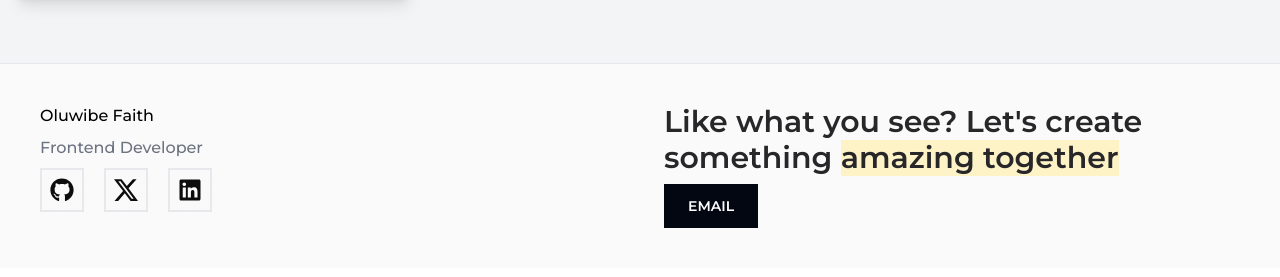
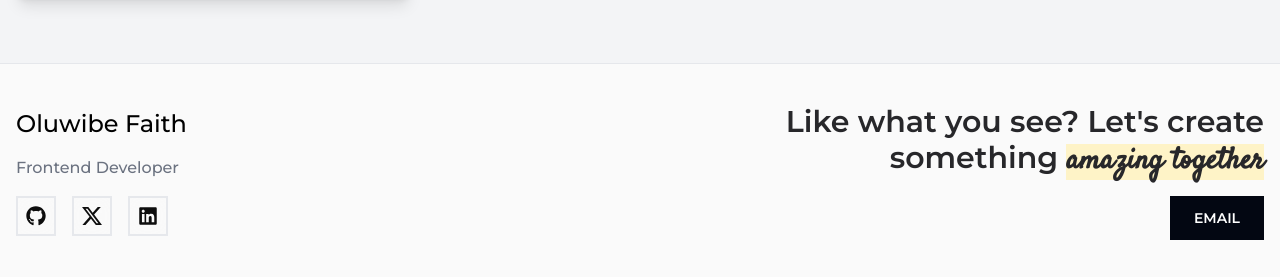
Before and after one commit to Olubebe/updated-portfolio, a React (Vite) app: page / in a window 1280 px wide. Shown: the part 2185-2462 px from the top of the page. Built offline with nearby package versions, Linux system fonts and the light colour scheme.

Commit message:
dix/for deployment

```diff
--- a/src/components/About.tsx
+++ b/src/components/About.tsx
@@ -1,5 +1,3 @@
-import React from "react";
-
 const About = () => {
   return (
     <section className="container mx-auto px-4 py-16 lg:py-24">
--- a/src/components/DetailedProjectPage.tsx
+++ b/src/components/DetailedProjectPage.tsx
@@ -4,7 +4,7 @@ import { motion } from "framer-motion";
 import { FaGithub, FaExternalLinkAlt } from "react-icons/fa";
 
 // Assume we have a getProjectById function to fetch project details
-import { getProjectById, ProjectType } from "../projectUtils";
+import { getProjectById } from "../projectUtils";
 
 const DetailedProjectPage: React.FC = () => {
   const { id } = useParams<{ id: string }>();
--- a/src/components/Footer.tsx
+++ b/src/components/Footer.tsx
@@ -1,42 +1,36 @@
-import { FaLinkedin } from "react-icons/fa";
+import { FaLinkedin, FaGithub } from "react-icons/fa";
 import { BsTwitterX } from "react-icons/bs";
-import { FaGithub } from "react-icons/fa";
+
 const Footer = () => {
   return (
     <>
       <hr />
-      <div className="bg-zinc-50 px-10 py-10">
-        <div className="flex md:flex-row flex-col space-y-4 md:space-y-0 justify-between">
-          <div className="space-y-2">
-            <h2 className="font-serif font-medium">Oluwibe Faith</h2>
+      <footer className="bg-zinc-50 px-4  py-8 lg:py-10">
+        <div className="container mx-auto flex flex-col lg:flex-row lg:items-center lg:justify-between space-y-8 lg:space-y-0">
+          <div className="space-y-4">
+            <h2 className="font-serif font-medium text-2xl">Oluwibe Faith</h2>
             <p className="font-serif font-medium text-gray-500">
               Frontend Developer
             </p>
-            <div className="flex gap-5">
-              <a
-                className=" opacity-95 border-2  p-2 hover:border-zinc-600 transition-all transform ease-in backdrop-blur-2xl"
+            <div className="flex gap-4">
+              <SocialLink
                 href="https://github.com/Olubebe"
-              >
-                <FaGithub className="w-6 h-6" />
-              </a>
-              <a
-                className=" opacity-95 border-2  p-2 hover:border-zinc-600 transition-all transform ease-in backdrop-blur-2xl"
+                icon={<FaGithub className="w-5 h-5" />}
+              />
+              <SocialLink
                 href="https://twitter.com/OluwibeFaith"
-              >
-                <BsTwitterX className="w-6 h-6" />
-              </a>
-              <a
-                className=" opacity-95 border-2  p-2 hover:border-zinc-600 transition-all transform ease-in backdrop-blur-2xl"
+                icon={<BsTwitterX className="w-5 h-5" />}
+              />
+              <SocialLink
                 href="https://www.linkedin.com/in/faith-oluwibe/"
-              >
-                <FaLinkedin className="w-6 h-6" />
-              </a>
+                icon={<FaLinkedin className="w-5 h-5" />}
+              />
             </div>
           </div>
-          <div className="space-y-2">
-            <h2 className="font-serif text-zinc-800 font-semibold max-w-xl text-3xl">
+          <div className="space-y-4 lg:text-right">
+            <h2 className="font-serif text-zinc-800 font-semibold text-2xl lg:text-3xl max-w-xl">
               Like what you see? Let's create something{" "}
-              <span className="bg-amber-100 text-3xl font-serif inline-block">
+              <span className="bg-amber-100 inline-block">
                 amazing together
               </span>
             </h2>
@@ -53,9 +47,20 @@ const Footer = () => {
             </div>
           </div>
         </div>
-      </div>
+      </footer>
     </>
   );
 };
 
+const SocialLink = ({ href, icon }: any) => (
+  <a
+    className="opacity-95 border-2 p-2 hover:border-zinc-600 transition-all transform ease-in backdrop-blur-2xl"
+    href={href}
+    target="_blank"
+    rel="noopener noreferrer"
+  >
+    {icon}
+  </a>
+);
+
 export default Footer;
```
Also changed, not shown: 1 other file (tests, documents, lock files or other folders).
